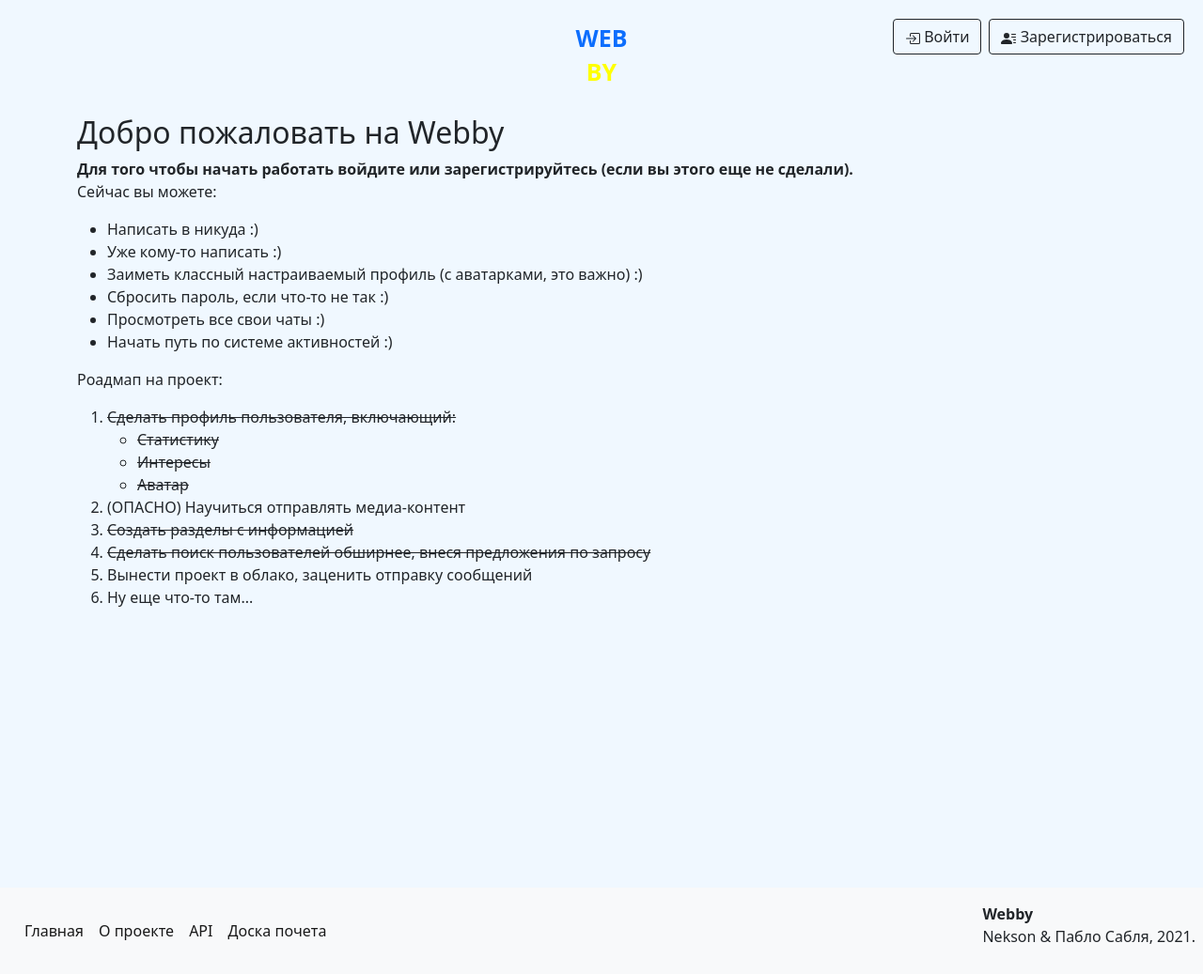
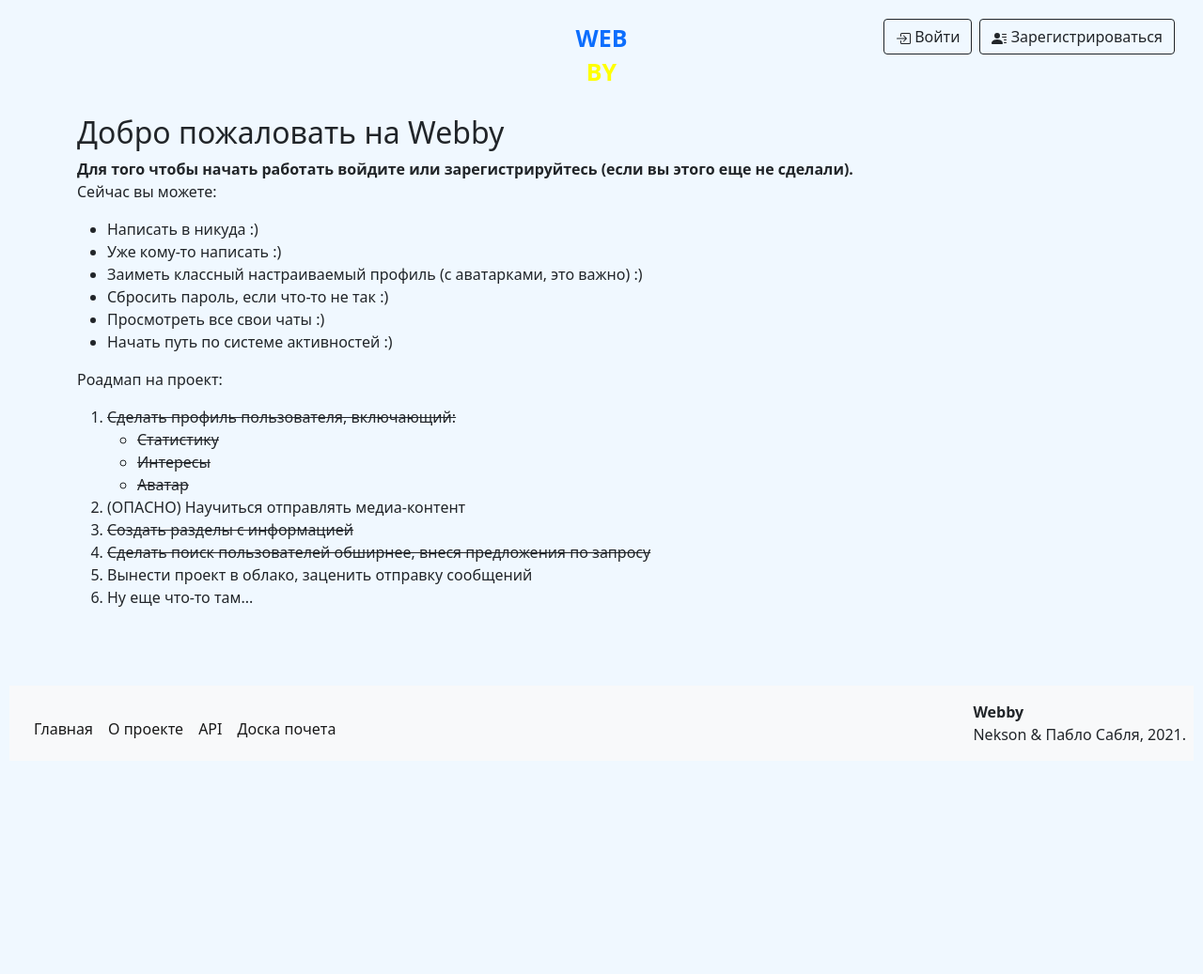
Before and after one commit to Nekson228/Webby, a Flask app: page / in a window 1280 px wide. Shown: the whole page at 94% size. After the commit the page ends 790 px from the top, so only its background shows below. Run offline with Flask 2, Linux system fonts and the light colour scheme; some libraries are stand-ins or nearby versions.

Commit message:
added a little bit more docs

```diff
--- a/main.py
+++ b/main.py
@@ -9,11 +9,14 @@ from api import api_blueprint
 from data.__all_models import *
 from data.constants import *
 from data.db_session import create_session, global_init
-from data.forms import *
+from data.forms import LoginForm, RegistrationForm, AdvertisementForm, MessageForm, AvatarForm, ResetPasswordForm, \
+    SetupProfileForm, SearchForm
 
+# создаем приложение
 app = Flask(__name__)
 app.config['SECRET_KEY'] = SECRET_KEY
 
+# создаем менеджер авторизации
 login_manager = LoginManager()
 login_manager.init_app(app)
 
@@ -447,6 +450,6 @@ def handle_405(error):
 
 
 if __name__ == '__main__':
-    global_init('db/chats_db.sqlite')
-    app.register_blueprint(api_blueprint, url_prefix='/api')
-    app.run('127.0.0.1', 8080, debug=True)
+    global_init('db/chats_db.sqlite')  # инициализируем базу данных
+    app.register_blueprint(api_blueprint, url_prefix='/api')  # загружаем обработчики API
+    app.run('127.0.0.1', 8080, debug=True)  # запускаем приложение
--- a/static/css/style.css
+++ b/static/css/style.css
@@ -51,9 +51,6 @@ form {
 .fit-content {
     max-width: fit-content;
 }
-footer {
-    margin-top: 297px
-}
 textarea {
     width: 75%!important
 }
@@ -61,3 +58,21 @@ textarea {
     height: 100px;
     overflow: auto;
 }
+html,
+body {
+    height: 100%;
+}
+footer {
+    position: absolute;
+    left: 0;
+    bottom: 0;
+    width: 100%;
+    height: 80px;
+}
+.wrapper {
+  position: relative;
+  min-height: 100%;
+}
+main {
+    padding-bottom: 120px
+}
--- a/templates/base.html
+++ b/templates/base.html
@@ -9,10 +9,12 @@
           crossorigin="anonymous">
 </head>
 <body>
+<div class="wrapper">
     <div class="header clearfix">
         {% if current_user.is_authenticated %}
         <div class="dropdown float-end">
-            <button class="btn btn-outline-dark dropdown-toggle" type="button" id="dropdownMenuButton" data-toggle="dropdown" aria-haspopup="true" aria-expanded="false">
+            <button class="btn btn-outline-dark dropdown-toggle" type="button" id="dropdownMenuButton"
+                    data-toggle="dropdown" aria-haspopup="true" aria-expanded="false">
                 {{ current_user.name }} {{ current_user.surname }}
             </button>
             <div class="dropdown-menu" aria-labelledby="dropdownMenuButton">
@@ -25,15 +27,19 @@
         </div>
         {% else %}
         <a class="btn btn-outline-dark float-end" href="/register">
-            <svg xmlns="http://www.w3.org/2000/svg" width="16" height="16" fill="currentColor" class="bi bi-person-lines-fill" viewBox="0 0 16 16">
+            <svg xmlns="http://www.w3.org/2000/svg" width="16" height="16" fill="currentColor"
+                 class="bi bi-person-lines-fill" viewBox="0 0 16 16">
                 <path d="M6 8a3 3 0 1 0 0-6 3 3 0 0 0 0 6zm-5 6s-1 0-1-1 1-4 6-4 6 3 6 4-1 1-1 1H1zM11 3.5a.5.5 0 0 1 .5-.5h4a.5.5 0 0 1 0 1h-4a.5.5 0 0 1-.5-.5zm.5 2.5a.5.5 0 0 0 0 1h4a.5.5 0 0 0 0-1h-4zm2 3a.5.5 0 0 0 0 1h2a.5.5 0 0 0 0-1h-2zm0 3a.5.5 0 0 0 0 1h2a.5.5 0 0 0 0-1h-2z"/>
             </svg>
             Зарегистрироваться
         </a>
         <a class="btn btn-outline-dark me-2 float-end" href="/login">
-            <svg xmlns="http://www.w3.org/2000/svg" width="16" height="16" fill="currentColor" class="bi bi-box-arrow-in-right" viewBox="0 0 16 16">
-              <path fill-rule="evenodd" d="M6 3.5a.5.5 0 0 1 .5-.5h8a.5.5 0 0 1 .5.5v9a.5.5 0 0 1-.5.5h-8a.5.5 0 0 1-.5-.5v-2a.5.5 0 0 0-1 0v2A1.5 1.5 0 0 0 6.5 14h8a1.5 1.5 0 0 0 1.5-1.5v-9A1.5 1.5 0 0 0 14.5 2h-8A1.5 1.5 0 0 0 5 3.5v2a.5.5 0 0 0 1 0v-2z"/>
-              <path fill-rule="evenodd" d="M11.854 8.354a.5.5 0 0 0 0-.708l-3-3a.5.5 0 1 0-.708.708L10.293 7.5H1.5a.5.5 0 0 0 0 1h8.793l-2.147 2.146a.5.5 0 0 0 .708.708l3-3z"/>
+            <svg xmlns="http://www.w3.org/2000/svg" width="16" height="16" fill="currentColor"
+                 class="bi bi-box-arrow-in-right" viewBox="0 0 16 16">
+                <path fill-rule="evenodd"
+                      d="M6 3.5a.5.5 0 0 1 .5-.5h8a.5.5 0 0 1 .5.5v9a.5.5 0 0 1-.5.5h-8a.5.5 0 0 1-.5-.5v-2a.5.5 0 0 0-1 0v2A1.5 1.5 0 0 0 6.5 14h8a1.5 1.5 0 0 0 1.5-1.5v-9A1.5 1.5 0 0 0 14.5 2h-8A1.5 1.5 0 0 0 5 3.5v2a.5.5 0 0 0 1 0v-2z"/>
+                <path fill-rule="evenodd"
+                      d="M11.854 8.354a.5.5 0 0 0 0-.708l-3-3a.5.5 0 1 0-.708.708L10.293 7.5H1.5a.5.5 0 0 0 0 1h8.793l-2.147 2.146a.5.5 0 0 0 .708.708l3-3z"/>
             </svg>
             Войти
         </a>
@@ -46,7 +52,8 @@
         </div>
     </div>
     {% if current_user.is_authenticated %}
-        <div class="d-flex flex-column p-3 bg-white" style="width: 280px; position: fixed; border-radius: 0 10px 10px 0; margin-left: 0px;">
+    <div class="d-flex flex-column p-3 bg-white"
+         style="width: 280px; position: fixed; border-radius: 0 10px 10px 0; margin-left: 0px;">
         <span class="fs-4">Быстрый доступ</span>
         <hr>
         <ul class="nav nav-pills flex-column mb-auto">
@@ -54,8 +61,11 @@
                 <a href="/" class="nav-link link-dark">
                     <svg xmlns="http://www.w3.org/2000/svg" width="16" height="16" fill="currentColor"
                          class="bi bi-house-fill" viewBox="0 0 16 16">
-                          `<path fill-rule="evenodd" d="m8 3.293 6 6V13.5a1.5 1.5 0 0 1-1.5 1.5h-9A1.5 1.5 0 0 1 2 13.5V9.293l6-6zm5-.793V6l-2-2V2.5a.5.5 0 0 1 .5-.5h1a.5.5 0 0 1 .5.5z"/>
-                          <path fill-rule="evenodd" d="M7.293 1.5a1 1 0 0 1 1.414 0l6.647 6.646a.5.5 0 0 1-.708.708L8 2.207 1.354 8.854a.5.5 0 1 1-.708-.708L7.293 1.5z"/>
+                        `
+                        <path fill-rule="evenodd"
+                              d="m8 3.293 6 6V13.5a1.5 1.5 0 0 1-1.5 1.5h-9A1.5 1.5 0 0 1 2 13.5V9.293l6-6zm5-.793V6l-2-2V2.5a.5.5 0 0 1 .5-.5h1a.5.5 0 0 1 .5.5z"/>
+                        <path fill-rule="evenodd"
+                              d="M7.293 1.5a1 1 0 0 1 1.414 0l6.647 6.646a.5.5 0 0 1-.708.708L8 2.207 1.354 8.854a.5.5 0 1 1-.708-.708L7.293 1.5z"/>
                     </svg>
                     Главная
                 </a>
@@ -65,7 +75,8 @@
                     <svg xmlns="http://www.w3.org/2000/svg" width="16" height="16" fill="currentColor"
                          class="bi bi-person-circle" viewBox="0 0 16 16">
                         <path d="M11 6a3 3 0 1 1-6 0 3 3 0 0 1 6 0z"/>
-                          <path fill-rule="evenodd" d="M0 8a8 8 0 1 1 16 0A8 8 0 0 1 0 8zm8-7a7 7 0 0 0-5.468 11.37C3.242 11.226 4.805 10 8 10s4.757 1.225 5.468 2.37A7 7 0 0 0 8 1z"/>
+                        <path fill-rule="evenodd"
+                              d="M0 8a8 8 0 1 1 16 0A8 8 0 0 1 0 8zm8-7a7 7 0 0 0-5.468 11.37C3.242 11.226 4.805 10 8 10s4.757 1.225 5.468 2.37A7 7 0 0 0 8 1z"/>
                     </svg>
                     Моя страница
                 </a>
@@ -84,7 +95,8 @@
                     <svg xmlns="http://www.w3.org/2000/svg" width="16" height="16" fill="currentColor"
                          class="bi bi-person-plus-fill" viewBox="0 0 16 16">
                         <path d="M1 14s-1 0-1-1 1-4 6-4 6 3 6 4-1 1-1 1H1zm5-6a3 3 0 1 0 0-6 3 3 0 0 0 0 6z"/>
-                              <path fill-rule="evenodd" d="M13.5 5a.5.5 0 0 1 .5.5V7h1.5a.5.5 0 0 1 0 1H14v1.5a.5.5 0 0 1-1 0V8h-1.5a.5.5 0 0 1 0-1H13V5.5a.5.5 0 0 1 .5-.5z"/>
+                        <path fill-rule="evenodd"
+                              d="M13.5 5a.5.5 0 0 1 .5.5V7h1.5a.5.5 0 0 1 0 1H14v1.5a.5.5 0 0 1-1 0V8h-1.5a.5.5 0 0 1 0-1H13V5.5a.5.5 0 0 1 .5-.5z"/>
                     </svg>
                     Поиск собеседников
                 </a>
@@ -93,7 +105,8 @@
                 <a href="/advertisements/create" class="nav-link link-dark">
                     <svg xmlns="http://www.w3.org/2000/svg" width="16" height="16" fill="currentColor"
                          class="bi bi-bag-plus-fill" viewBox="0 0 16 16">
-                          <path fill-rule="evenodd" d="M10.5 3.5a2.5 2.5 0 0 0-5 0V4h5v-.5zm1 0V4H15v10a2 2 0 0 1-2 2H3a2 2 0 0 1-2-2V4h3.5v-.5a3.5 3.5 0 1 1 7 0zM8.5 8a.5.5 0 0 0-1 0v1.5H6a.5.5 0 0 0 0 1h1.5V12a.5.5 0 0 0 1 0v-1.5H10a.5.5 0 0 0 0-1H8.5V8z"/>
+                        <path fill-rule="evenodd"
+                              d="M10.5 3.5a2.5 2.5 0 0 0-5 0V4h5v-.5zm1 0V4H15v10a2 2 0 0 1-2 2H3a2 2 0 0 1-2-2V4h3.5v-.5a3.5 3.5 0 1 1 7 0zM8.5 8a.5.5 0 0 0-1 0v1.5H6a.5.5 0 0 0 0 1h1.5V12a.5.5 0 0 0 1 0v-1.5H10a.5.5 0 0 0 0-1H8.5V8z"/>
                     </svg>
                     Создать объявление
                 </a>
@@ -101,7 +114,7 @@
         </ul>
     </div>
     {% endif %}
-<main role="main" class="container clearfix" {% if current_user.is_authenticated %} style="padding-left: 220px;"{% endif %}>
+    <main role="main" class="container clearfix">
         {% block content %}{% endblock %}
     </main>
     <footer class="clearfix p-2 bg-light">
@@ -125,6 +138,7 @@
             </div>
         </nav>
     </footer>
+</div>
 <script src="https://code.jquery.com/jquery-3.3.1.slim.min.js"
         integrity="sha384-q8i/X+965DzO0rT7abK41JStQIAqVgRVzpbzo5smXKp4YfRvH+8abtTE1Pi6jizo"
         crossorigin="anonymous"></script>
@@ -134,9 +148,5 @@
 <script src="https://stackpath.bootstrapcdn.com/bootstrap/4.1.3/js/bootstrap.min.js"
         integrity="sha384-ChfqqxuZUCnJSK3+MXmPNIyE6ZbWh2IMqE241rYiqJxyMiZ6OW/JmZQ5stwEULTy"
         crossorigin="anonymous"></script>
-<script src="/docs/5.0/dist/js/bootstrap.bundle.min.js"
-        integrity="sha384-JEW9xMcG8R+pH31jmWH6WWP0WintQrMb4s7ZOdauHnUtxwoG2vI5DkLtS3qm9Ekf"
-        crossorigin="anonymous"></script>
-<script src="sidebars.js"></script>
 </body>
 </html>
```
Also changed, not shown: db/chats_db.sqlite, 1 other file. Lines whose indentation alone changed are shown as unchanged.
